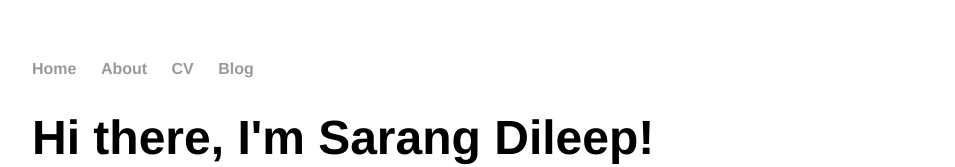
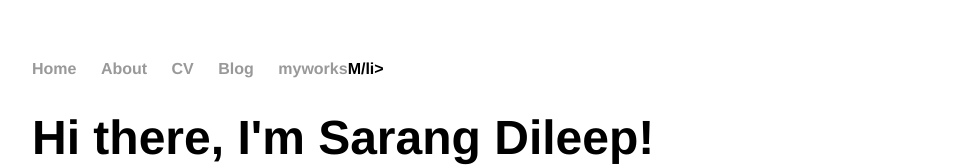
Before and after one commit to SarangDileep/Sarangdileep.github.io, a plain HTML site: page index.html in a window 1280 px wide. Shown: the top 167 px of the page, without its empty margins (160-1115 px from the left). Drawn offline with Linux system fonts and the light colour scheme.

Commit message:
Update index.html

```diff
--- a/index.html
+++ b/index.html
@@ -12,6 +12,7 @@
 	        	<li><a href="/about">About</a></li>
         		<li><a href="/cv">CV</a></li>
         		<li><a href="/blog">Blog</a></li>
+			<li><a href="https://github.com/SarangDileep/Sarangdileep.github.io/tree/master/course%20ere">myworks</a>M/li>
     		</ul>
 		</nav>
 		<div class="container">
```
